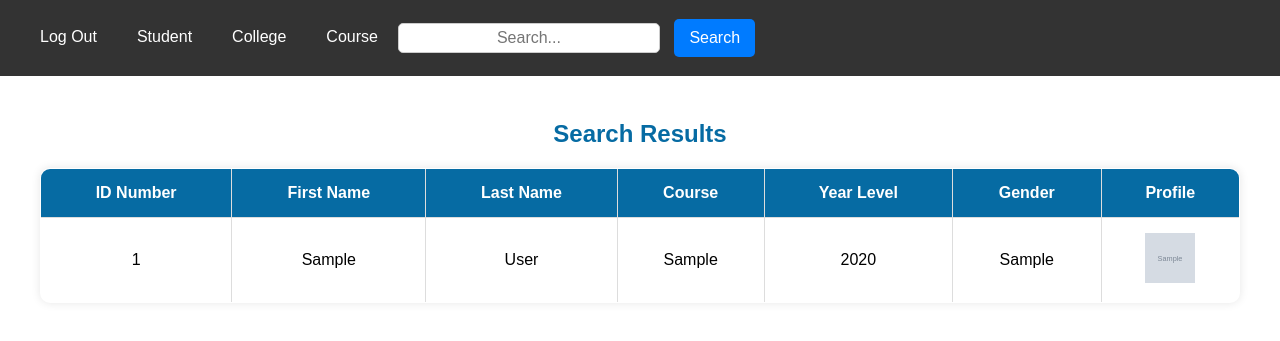
After one commit to CyramaeM/SSIS2, a Flask app: page /search in a window 1280 px wide. The commit adds this page. Shown: the top 341 px of the page. Run offline with Flask 3, Linux system fonts and the light colour scheme; the visitor is signed in with stand-in values (Sample User, id 1); tables that the repository leaves empty or names only in its code hold one stand-in row (values such as "Sample post"); some libraries are stand-ins or nearby versions.

Commit message:
added: search function

```diff
--- a/webapp/controller.py
+++ b/webapp/controller.py
@@ -409,3 +409,52 @@ def delete_course(coursecode):
     mysql.connection.commit()
     flash("Course deleted successfully!", "success")
     return redirect(url_for('controller.coursehome'))
+
+@controller.route('/search', methods=['GET'])
+def search():
+    query = request.args.get('query', '').strip()
+    page = request.args.get('page', 1, type=int)  # Get current page
+    per_page = 10  # Number of results per page
+    offset = (page - 1) * per_page  # Calculate offset for pagination
+
+    results = []
+    total_results = 0
+
+    try:
+        cur = mysql.connection.cursor(MySQLdb.cursors.DictCursor)
+
+        # Count total matching records for pagination
+        cur.execute("""
+            SELECT COUNT(*) AS total FROM students
+            WHERE id_number LIKE %s
+            OR fname LIKE %s
+            OR lname LIKE %s
+            OR course LIKE %s
+            OR gender = %s
+            OR yearlevel = %s
+        """, (f"%{query}%", f"%{query}%", f"%{query}%", f"%{query}%", query, query))
+
+        total_results = cur.fetchone()["total"]
+
+        # Fetch paginated results
+        cur.execute("""
+            SELECT id_number, fname, lname, course, yearlevel, gender, profile
+            FROM students
+            WHERE id_number LIKE %s
+            OR fname LIKE %s
+            OR lname LIKE %s
+            OR course LIKE %s
+            OR gender = %s
+            OR yearlevel = %s
+            LIMIT %s OFFSET %s
+        """, (f"%{query}%", f"%{query}%", f"%{query}%", f"%{query}%", query, query, per_page, offset))
+
+        results = cur.fetchall()
+        cur.close()
+    except Exception as e:
+        print("Database Error:", e)
+        flash("An error occurred while searching. Please try again.", "danger")
+
+    total_pages = (total_results + per_page - 1) // per_page  # Calculate total pages
+
+    return render_template('search.html', results=results, query=query, page=page, total_pages=total_pages)
--- /dev/null
+++ b/webapp/static/search.css
@@ -0,0 +1,30 @@
+.search-form {
+    justify-content: center;
+    align-items: center;
+    margin: 5px auto;
+    width: 100%;
+}
+
+.search-form input {
+    padding: 5px;
+    font-size: 16px;
+    border: 1px solid #ccc;
+    border-radius: 5px;
+    width: 250px;
+    text-align: center;
+}
+
+.search-form button {
+    padding: 10px 15px;
+    font-size: 16px;
+    border: none;
+    background-color: #007bff;
+    color: white;
+    border-radius: 5px;
+    cursor: pointer;
+    margin-left: 10px;
+}
+
+.search-form button:hover {
+    background-color: #0056b3;
+}
--- a/webapp/templates/base.html
+++ b/webapp/templates/base.html
@@ -8,7 +8,7 @@
     <link rel="stylesheet" href='/static/form.css'>
     <link rel="stylesheet" href='/static/base.css'>
     <link rel="stylesheet" href='/static/add.css'>
-
+    <link rel="stylesheet" href='/static/search.css'>
 </head>
 <body>
     <nav class="navbar">
@@ -18,6 +18,12 @@
                 <li><a href="{{ url_for('controller.home') }}">Student</a></li>
                 <li><a href="{{ url_for('controller.collegehome') }}">College</a></li>
                 <li><a href="{{ url_for('controller.coursehome') }}">Course</a></li>
+                <li>
+                    <form action="{{ url_for('controller.search') }}" method="GET" class="search-form">
+                        <input type="text" name="query" placeholder="Search..." required>
+                        <button type="submit">Search</button>
+                    </form>
+                </li>
             {% else %}
                 <li><a href="{{ url_for('controller.signup') }}">Sign Up</a></li>
                 <li><a href="{{ url_for('controller.login') }}">Log In</a></li>
--- /dev/null
+++ b/webapp/templates/search.html
@@ -0,0 +1,55 @@
+{% extends "base.html" %}
+
+{% block title %}Search Results{% endblock %}
+
+{% block content %}
+<h2>Search Results</h2>
+
+<table border="1">
+    <thead>
+        <tr>
+            <th>ID Number</th>
+            <th>First Name</th>
+            <th>Last Name</th>
+            <th>Course</th>
+            <th>Year Level</th>
+            <th>Gender</th>
+            <th>Profile</th>
+        </tr>
+    </thead>
+    <tbody>
+        {% if results %}
+            {% for student in results %}
+            <tr>
+                <td>{{ student.id_number }}</td>
+                <td>{{ student.fname }}</td>
+                <td>{{ student.lname }}</td>
+                <td>{{ student.course }}</td>
+                <td>{{ student.yearlevel }}</td>
+                <td>{{ student.gender }}</td>
+                <td><img src="{{ student.profile }}" alt="Profile" width="50" height="50"></td>
+            </tr>
+            {% endfor %}
+        {% else %}
+            <tr>
+                <td colspan="7">No results found.</td>
+            </tr>
+        {% endif %}
+    </tbody>
+</table>
+
+<!-- Pagination -->
+{% if total_pages > 1 %}
+<div class="pagination">
+    {% if page > 1 %}
+        <a href="{{ url_for('controller.search', query=query, page=page-1) }}" class="btn">Previous</a>
+    {% endif %}
+
+    <span>Page {{ page }} of {{ total_pages }}</span>
+
+    {% if page < total_pages %}
+        <a href="{{ url_for('controller.search', query=query, page=page+1) }}" class="btn">Next</a>
+    {% endif %}
+</div>
+{% endif %}
+{% endblock %}
```
Also changed, not shown: webapp/static/edit.css (deleted, +0 -79 lines).
